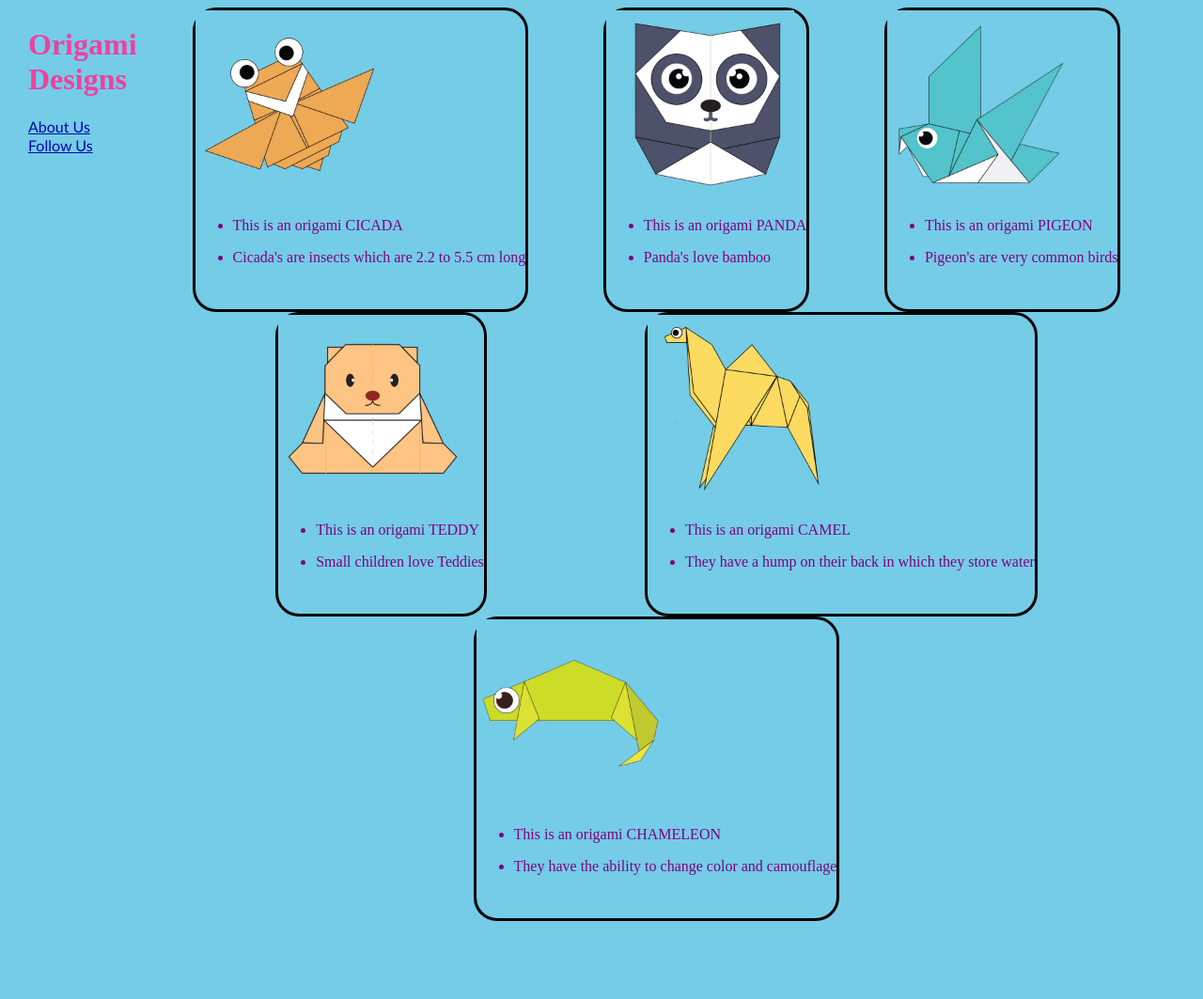
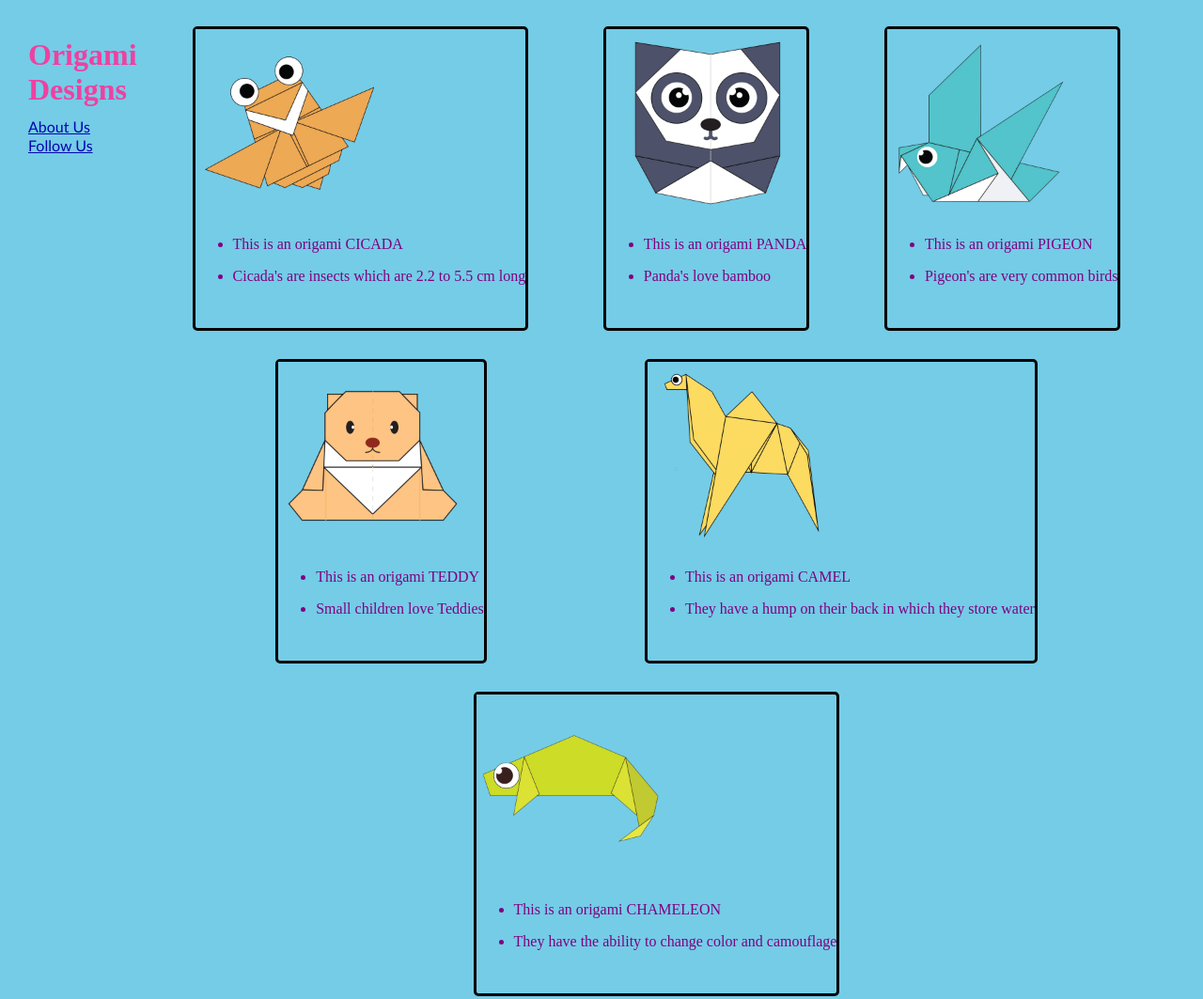
Before and after one commit to L2442/Origami-Design-1, a plain HTML site: page index.html in a window 1280 px wide. Shown: the whole page at 94% size. Before the commit the page ends 980 px from the top, so only its background shows below. Drawn offline with Linux system fonts and the light colour scheme.

Commit message:
Add files via upload

```diff
--- a/style.css
+++ b/style.css
@@ -21,9 +21,21 @@ ul{
     align-content: right;
     padding-bottom:30px;
     margin-right:30px;
+    margin-bottom: 10px;
+    margin-top: 20px;
     border:solid;
-    border-radius: 25px;
+    border-radius: 5px;
+    position: relative;
 }
+
+.icon:hover img{
+    opacity: 0.3;
+}
+
+.icon:hover p{
+    position: absolute;
+}
+
 
 a{
     color: #0605B0;
@@ -38,3 +50,8 @@ body{
 .header{
     padding-left: 30px;
 }
+
+.header h1{
+    position: sticky;
+    top:5%;
+}
```
